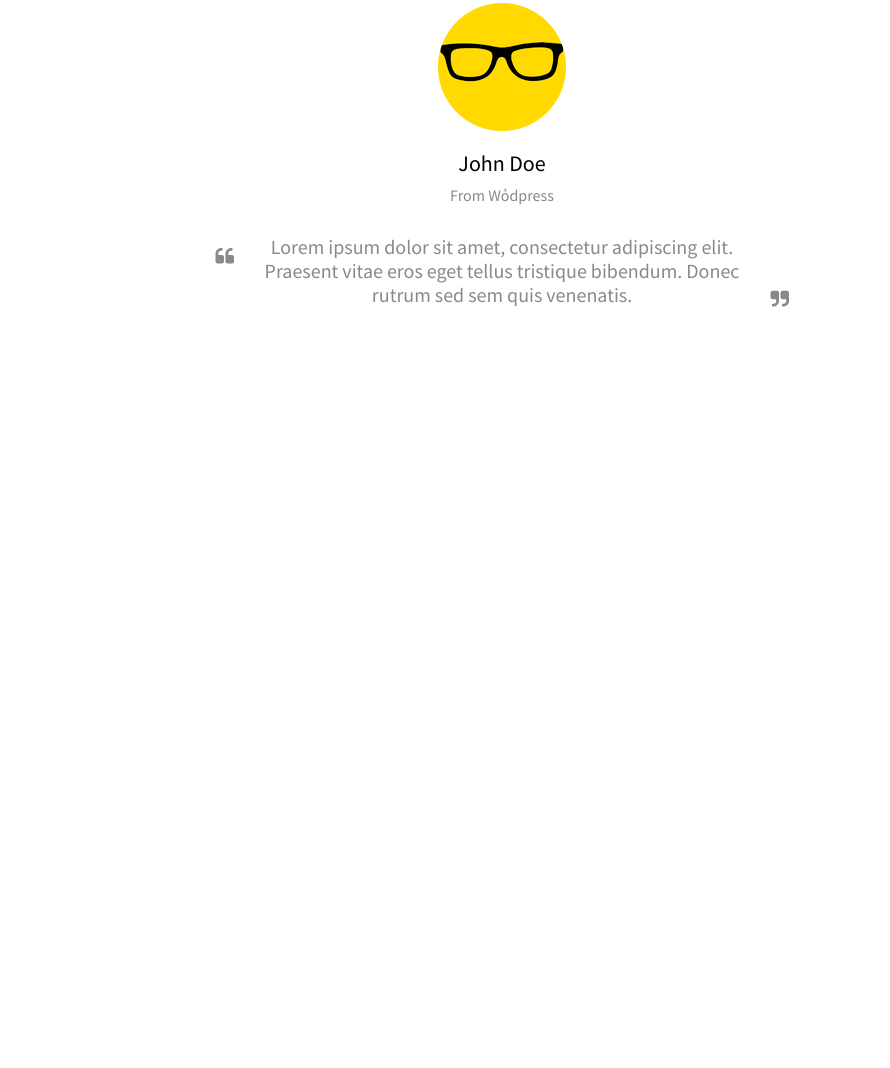
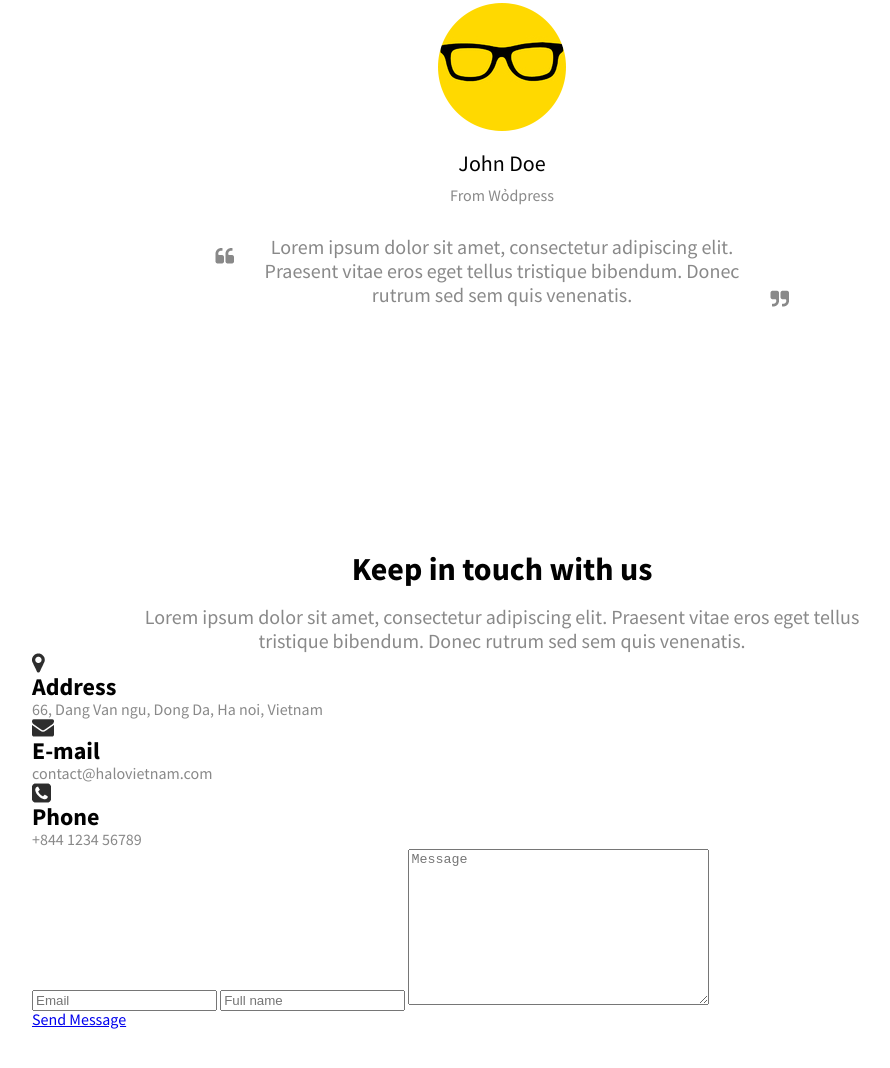
Before and after one commit to devasko/tinyone, a plain HTML site: page index.html in a window 1280 px wide. Shown: the part 4634-5702 px from the top of the page, without its empty margins (138-1028 px from the left). Before the commit the page ends 5072 px from the top, so only its background shows below. Drawn offline with Linux system fonts and the light colour scheme.

Commit message:
Contacts markup

```diff
--- a/index.html
+++ b/index.html
@@ -460,6 +460,52 @@
                 <blockquote>Lorem ipsum dolor sit amet, consectetur adipiscing elit.<br> Praesent vitae eros eget tellus tristique bibendum. Donec<br> rutrum sed sem quis venenatis.</blockquote>
             </div>
         </div>
+
+        <section class="contacts">
+            <div class="contacts__top top">
+                <h2>Keep in touch with us</h2>
+
+                <p class="sub-header">Lorem ipsum dolor sit amet, consectetur adipiscing elit. Praesent vitae eros eget tellus tristique bibendum. Donec rutrum sed sem quis venenatis.</p>
+            </div>
+
+            <div class="contacts__content content">
+                <div class="contacts__info">
+                    <div class="contacts__item">
+                        <img src="img/contact-address.png" alt="Location icon">
+
+                        <h4>Address</h4>
+
+                        <p>66, Dang Van ngu, Dong Da, Ha noi, Vietnam</p>
+                    </div>
+
+                    <div class="contacts__item">
+                        <img src="img/contact-mail.png" alt="Email icon">
+
+                        <h4>E-mail</h4>
+
+                        <p>contact@halovietnam.com</p>
+                    </div>
+
+                    <div class="contacts__item">
+                        <img src="img/contact-phone.png" alt="Phone icon">
+
+                        <h4>Phone</h4>
+
+                        <p>+844 1234 56789</p>
+                    </div>
+                </div>
+
+                <div class="contacts__feedback">
+                    <form action="">
+                        <input type="email" name="email" placeholder="Email">
+                        <input type="text" name="fullname" placeholder="Full name">
+                        <textarea name="messae" cols="35" rows="10" placeholder="Message"></textarea>
+                    </form>
+                    <a class="contacts__btn" href="#">Send Message</a>
+                </div>
+            </div>
+
+        </section>
     </main>
 
     <script src="js/jquery-3.5.1.min.js"></script>
```
